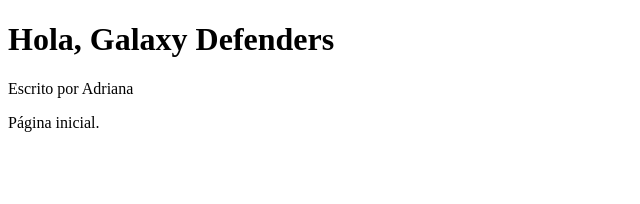
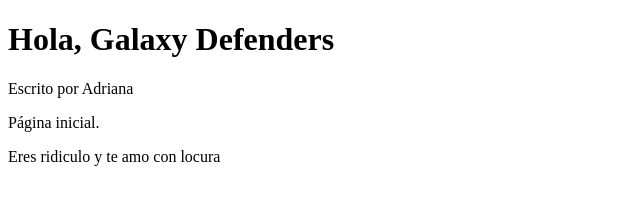
Before and after one commit to adriana-cg/prueba-actividad-, a plain HTML site: page index.html in a window 1280 px wide. Shown: the whole page, without its empty margins (0-640 px from the left). Drawn offline with Linux system fonts and the light colour scheme.

Commit message:
Add a new paragraph to index.html

```diff
--- a/index.html
+++ b/index.html
@@ -8,5 +8,6 @@
   <h1>Hola, Galaxy Defenders</h1>
   <p> Escrito por Adriana</p>
   <p>Página inicial.</p>
+ <p>Eres ridiculo y te amo con locura</p>
 </body>
 </html>
```
